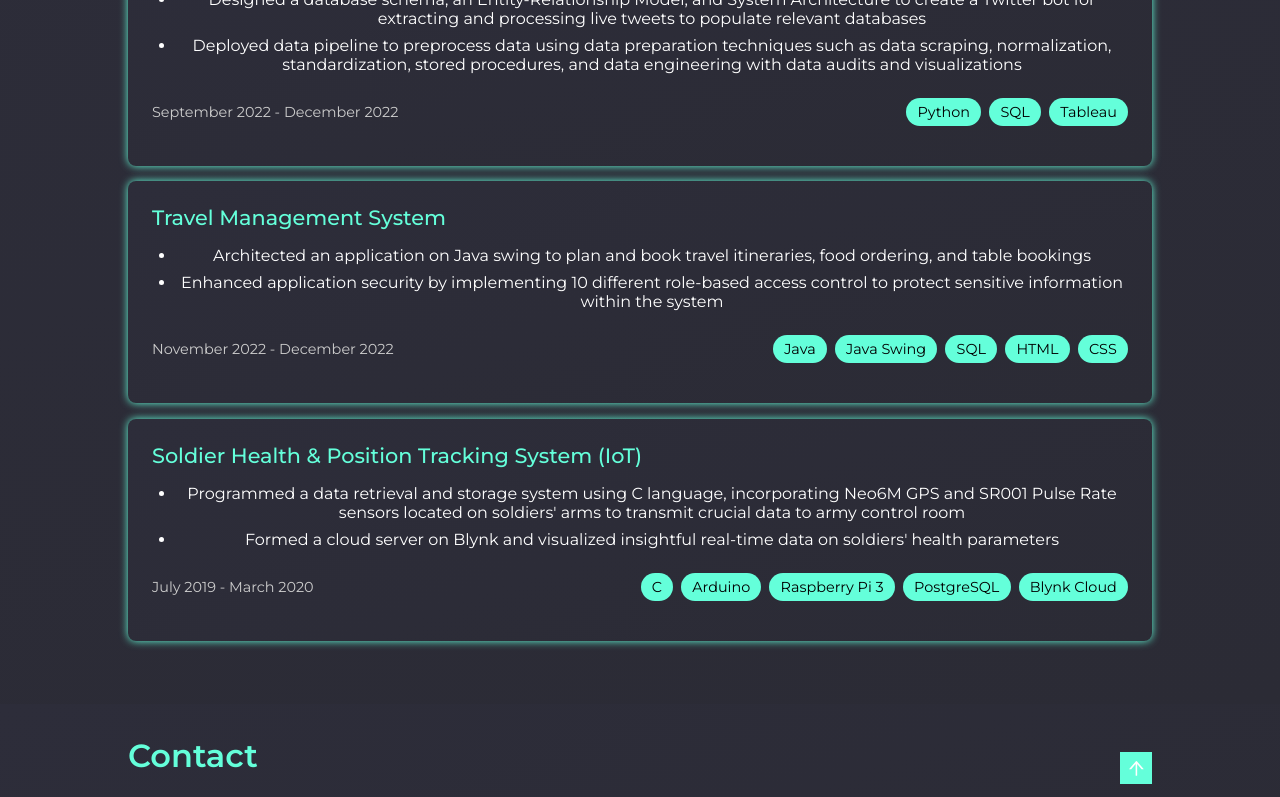
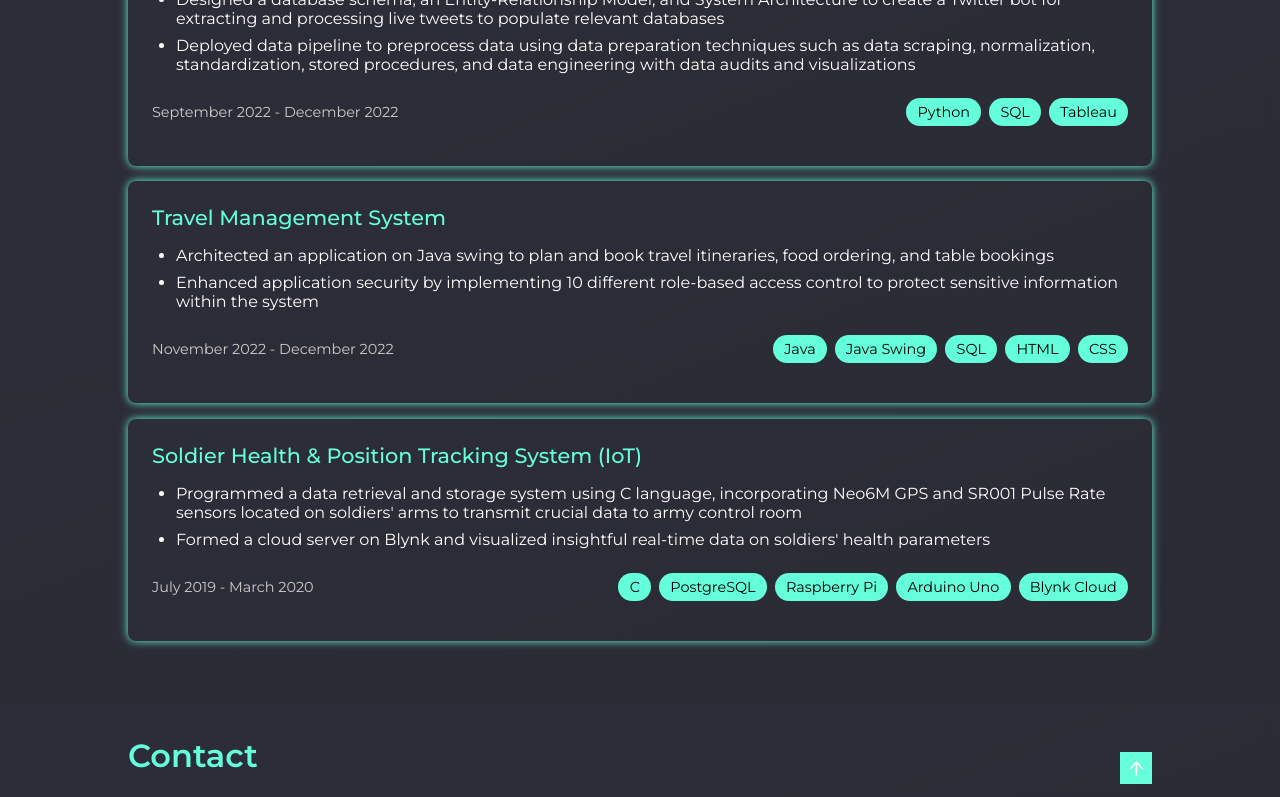
Before and after one commit to anshulsharma1610/portfolio, a React (Create React App) app: page / in a window 1280 px wide. Shown: the part 3678-4475 px from the top of the page. Built offline with nearby package versions, Linux system fonts and the light colour scheme; the HTML template or start-up script is replaced by a standard one.

Commit message:
changed text style

```diff
--- a/src/components/Projects/Card.jsx
+++ b/src/components/Projects/Card.jsx
@@ -65,6 +65,7 @@ const Card = styled.div`
 
     ul {
         list-style-type: disc;
+        text-align: start;
         margin-left: 1.5rem;
         margin-bottom: 1.5rem;
 
--- a/src/components/Projects/Projects.jsx
+++ b/src/components/Projects/Projects.jsx
@@ -52,9 +52,9 @@ let projects = [
         to: "March 2020",
         technologies: [
             "C",
-            "Arduino",
-            "Raspberry Pi 3",
             "PostgreSQL",
+            "Raspberry Pi",
+            "Arduino Uno",
             "Blynk Cloud",
         ],
     },
```
